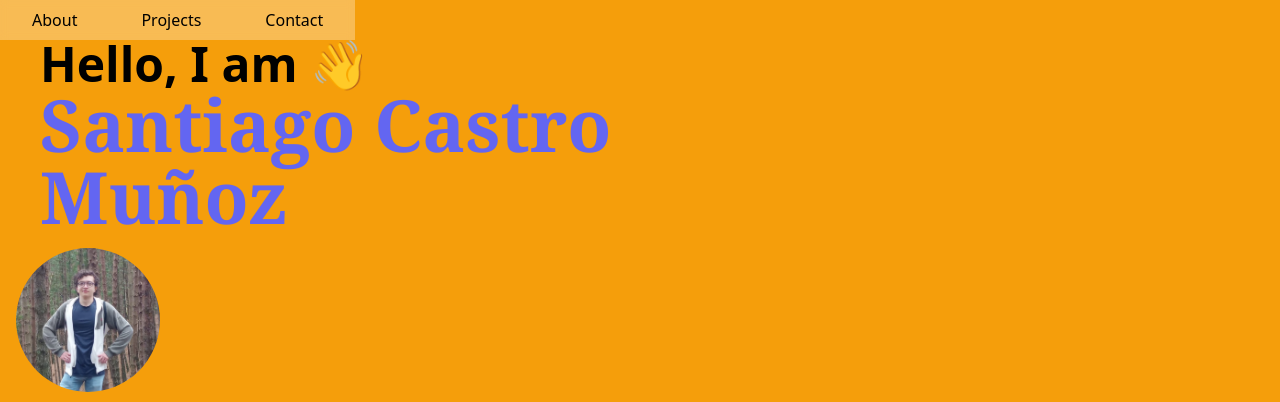
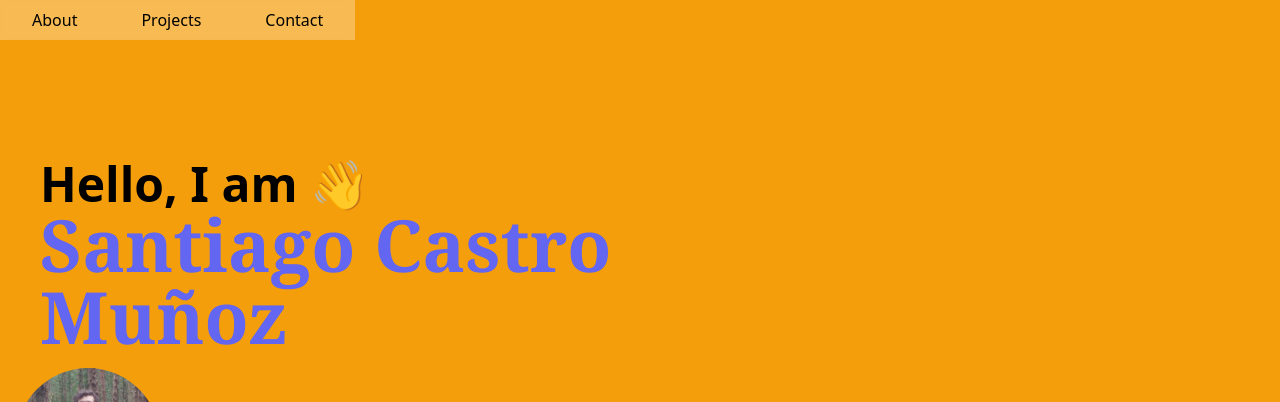
Before and after one commit to Santicm23/Santicm23, a React (Vite) app: page / in a window 1280 px wide. Shown: the top 402 px of the page. Built offline with nearby package versions, Linux system fonts and the light colour scheme.

Commit message:
Name component

```diff
--- a/src/App.tsx
+++ b/src/App.tsx
@@ -20,7 +20,6 @@ function App(): JSX.Element {
           </ul>
         </nav>
       </header>
-      <h1 className="ml-10 mt-10 text-5xl font-bold">Hello, I am 👋</h1>
       <Name name="Santiago Castro Muñoz" />
       <Avatar />
       <ThemeToggle />
--- a/src/components/Name.tsx
+++ b/src/components/Name.tsx
@@ -6,9 +6,12 @@ interface NameProps {
 
 function Name({ name }: NameProps): JSX.Element {
   return (
-    <h2 className="ml-10 w-2/4 font-serif text-7xl font-bold text-indigo-500 hover:drop-shadow-2xl">
-      {name}
-    </h2>
+    <div className="ml-10 mt-40">
+      <h1 className="mt-10 text-5xl font-bold">Hello, I am 👋</h1>
+      <h2 className="w-2/4 font-serif text-7xl font-bold text-indigo-500 hover:drop-shadow-2xl">
+        {name}
+      </h2>
+    </div>
   )
 }
 
```
